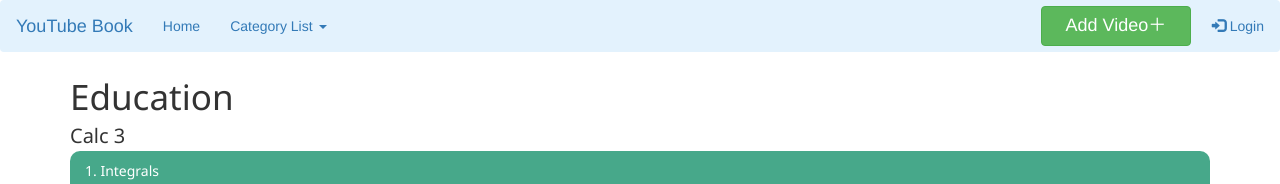
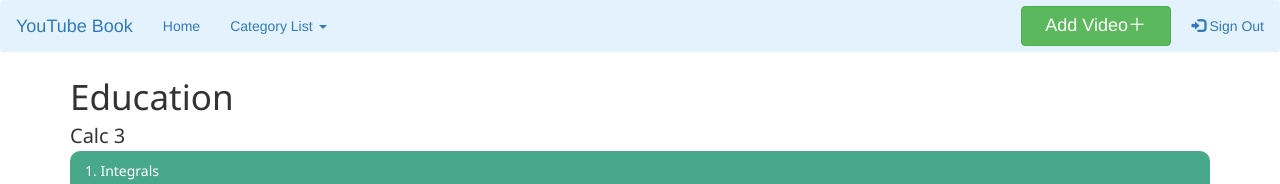
Before and after one commit to eric60/YouTube-Book, a plain HTML site: page pages/main.html in a window 1280 px wide. Shown: the top 184 px of the page. Drawn offline with nearby package versions, Linux system fonts and the light colour scheme.

Commit message:
changed log in to sign out

```diff
--- a/pages/main.html
+++ b/pages/main.html
@@ -34,7 +34,7 @@
                   <button class="btn btn-success" id="addVideoBtn"
                   data-toggle="modal" data-target="#modal" type="submit">Add Video＋</button>
                 </li>
-                <li><a href="login.html" id="login"><span class="glyphicon glyphicon-log-in"></span> Login</a></li>
+                <li><a href="login.html" id="signout"><span class="glyphicon glyphicon-log-in"></span> Sign Out</a></li>
               </ul>
             </div>
         </nav>
```
